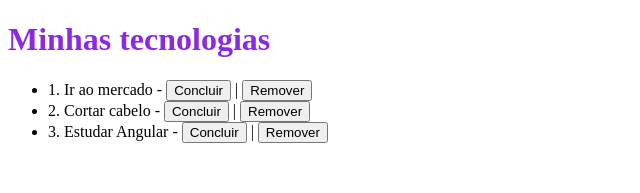
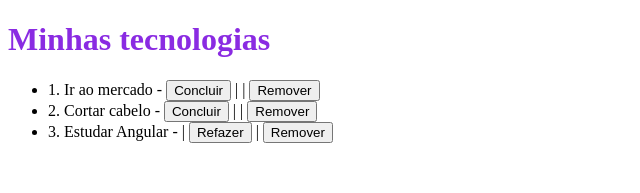
Before and after one commit to devleandrodias/balta.io-angular-todo-app, an Angular app: page / in a window 1280 px wide. Shown: the top 193 px of the page, without its empty margins (0-640 px from the left). Built offline with nearby package versions, Linux system fonts and the light colour scheme.

Commit message:
removendo item da lista de todo

```diff
--- a/src/app/app.component.html
+++ b/src/app/app.component.html
@@ -1,7 +1,9 @@
 <h1>{{ title }}</h1>
 <ul>
   <li *ngFor="let todo of todos">
-    {{ todo.id }}. {{ todo.title }} - <button>Concluir</button> |
-    <button>Remover</button>
+    {{ todo.id }}. {{ todo.title }} -
+    <button *ngIf="!todo.done">Concluir</button> |
+    <button *ngIf="todo.done">Refazer</button> |
+    <button (click)="remove(todo)">Remover</button>
   </li>
 </ul>
--- a/src/app/app.component.ts
+++ b/src/app/app.component.ts
@@ -13,6 +13,22 @@
   constructor() {
     this.todos.push(new Todo(1, 'Ir ao mercado', false));
     this.todos.push(new Todo(2, 'Cortar cabelo', false));
-    this.todos.push(new Todo(3, 'Estudar Angular', false));
+    this.todos.push(new Todo(3, 'Estudar Angular', true));
   }
+
+  remove(todo: Todo): void {
+    const index = this.todos.indexOf(todo);
+
+    if (index !== -1) this.todos.splice(index, 1);
+  }
+
+  markAsDone(todo: Todo) {}
+
+  markAdUndone(todo: Todo) {}
+
+  /**
+   * () = HTML > TS
+   * [] = TS > HTML
+   * [()] = TS <> HTML
+   */
 }
```
